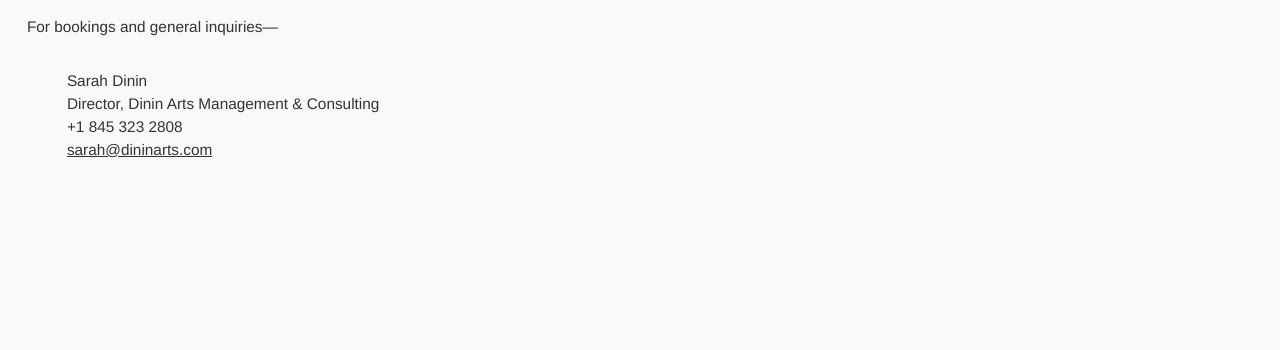
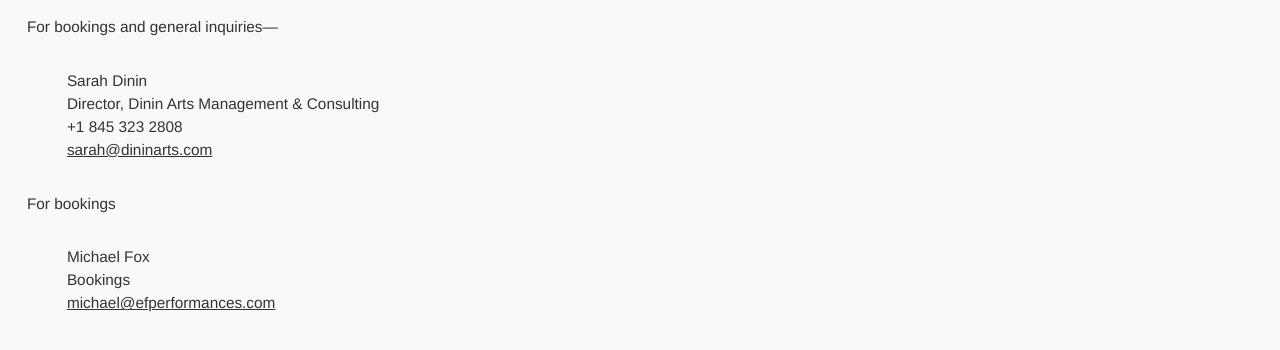
Before and after one commit to henrytkramer/henrytkramer.github.io, a Gatsby site: page /contact in a window 1280 px wide. Shown: the part 200-550 px from the top of the page. Built offline with nearby package versions, Linux system fonts and the light colour scheme; Gatsby itself is replaced by a stand-in of ours.

Commit message:
contact page

```diff
--- a/src/pages/contact.js
+++ b/src/pages/contact.js
@@ -15,6 +15,14 @@
                 <li><a href="mailto:sarah@dininarts.com">sarah@dininarts.com</a></li>
             </ul>
         </div>
+        <p>For bookings</p>
+        <div>
+            <ul>
+                <li>Michael Fox</li>
+                <li>Bookings</li>
+                <li><a href="mailto:michael@efperformances.com">michael@efperformances.com</a></li>
+            </ul>
+        </div>
     </Layout>
 )
 
```
